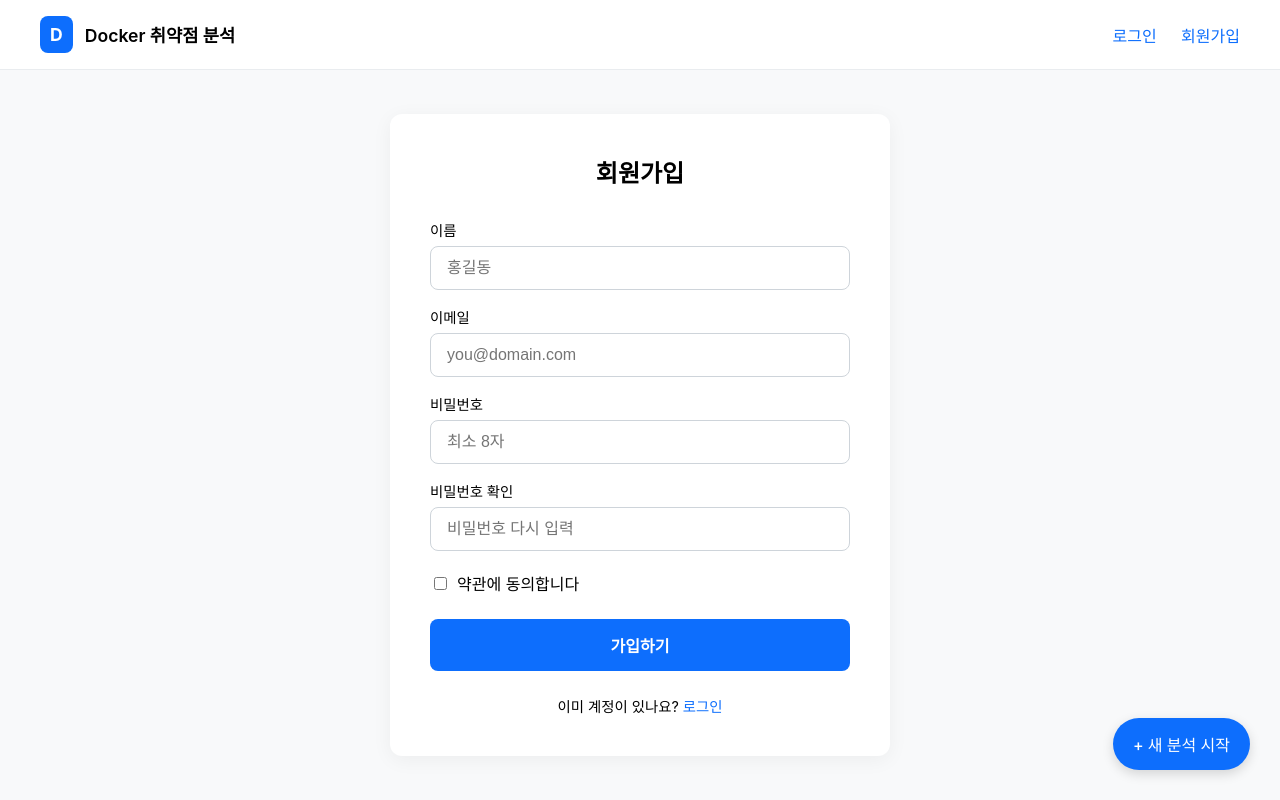
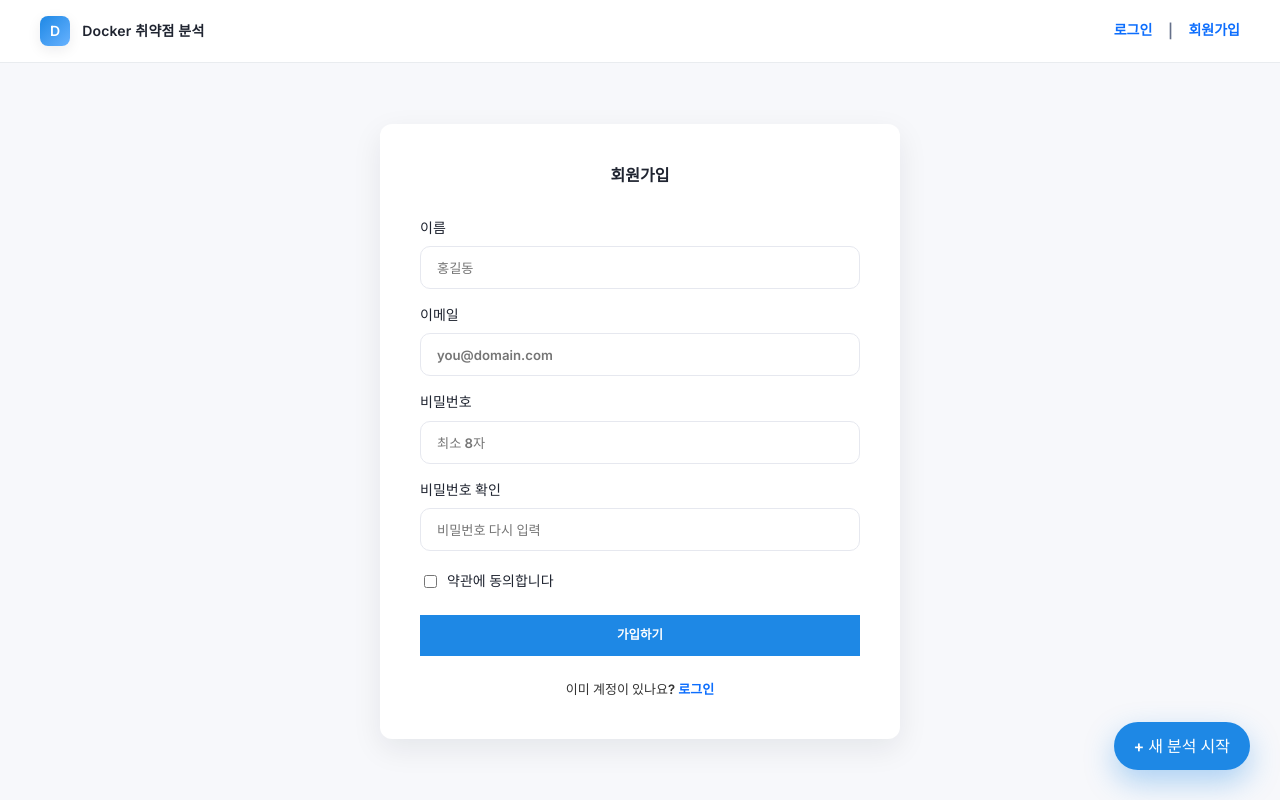
Before and after one commit to s3zer0/system-security, a Django app: page /accounts/signup/ in a window 1280 px wide. Run offline with Django 5.2, Linux system fonts and the light colour scheme.

Commit message:
회원가입폼 완성

```diff
--- a/accounts/templates/accounts/signup.html
+++ b/accounts/templates/accounts/signup.html
@@ -5,19 +5,27 @@
 {% block content %}
 <style>
     .signup-container {
-        background-color: #fff;
+        background-color: #ffffff;
+        border:1px soid #e6e8ef;
+        border-radius: 12px;
+        box-shadow: 0 10px 30px 0px #11182714;
+
+        width: 100%;
+        max-width: 520px;
+        text-align: center;
+
         padding: 40px;
-        border-radius: 12px;
-        box-shadow: 0 4px 20px rgba(0,0,0,0.05);
-        width: 100%;
-        max-width: 420px;
-        text-align: center;
+        box-sizing: border-box;
     }
     .signup-container h2 {
+        font-weight: 800;
+        font-size: 16px;
+        line-height: 23.2px;
+        color: #1f2430;
+
         margin-top: 0;
         margin-bottom: 30px;
-        font-size: 1.5rem;
-        font-weight: 600;
+        text-align: center;
     }
     .form-group {
         margin-bottom: 16px;
@@ -25,17 +33,30 @@
     }
     .form-group label {
         display: block;
-        margin-bottom: 6px;
-        font-weight: 500;
-        font-size: 0.9rem;
+        margin-bottom: 8px;
+        font-weight: 400;
+        font-size: 14px;
+        line-height: 20.3px;
+        color: #1f2430;
     }
     .form-control {
         width: 100%;
         padding: 12px 16px;
-        font-size: 1rem;
-        border: 1px solid #ced4da;
-        border-radius: 8px;
+        border: 1px solid #e6e8ef;
+        border-radius: 10px;
         box-sizing: border-box;
+
+        font-family: 'Inter', sans-serif;
+        font-weight: 400;
+        font-size: 14px;
+    }
+    .form-control::placeholder{
+        font-family: 'Inter',sans-serif;
+        font-weight: 400;
+        font-size: 13.2px;
+        line-height: 1;
+        color: #757575;
+        opacity: 1;
     }
     .form-check {
         text-align: left;
@@ -45,27 +66,46 @@
         align-items: center;
     }
     .form-check-input {
+        width: 13px;
+        height: 13px;
+        border-radius: 2.5px;
+        border: 1px solid #767676;
+        background-color: #ffffff;
         margin-right: 10px;
+    }
+    .form-check label{
+        font-weight: 400;
+        font-size: 14px;
+        line-height: 20.3px;
+        color: #1f2430;
     }
     .btn-submit {
         width: 100%;
         padding: 14px;
-        font-size: 1rem;
-        font-weight: 600;
-        color: #fff;
-        background-color: #0d6efd;
+        background-color: #1e88e5;
+
+        font-family: 'Inter',  sans-serif;
+        font-weight: 700;
+        font-size: 12.5px;
+        color: #ffffff;
+        line-height: 1;
+
+        padding: 14px 0;
+
         border: none;
-        border-radius: 8px;
         cursor: pointer;
     }
     .login-link {
         margin-top: 24px;
-        font-size: 0.9rem;
+        font-size: 13px;
+        line-height: 18.85px;
+        font-weight: 400;
+        color: #333;
     }
     .login-link a {
         color: #0d6efd;
         text-decoration: none;
-        font-weight: 500;
+        font-weight: 600;
     }
 
     .errorlist {
@@ -83,7 +123,6 @@
 
     <form method="post" novalidate>
         {% csrf_token %}
-
         {{ form.non_field_errors }}
 
         <div class="form-group">
--- a/accounts/templates/base.html
+++ b/accounts/templates/base.html
@@ -4,10 +4,21 @@
     <meta charset="UTF-8">
     <meta name="viewport" content="width=device-width, initial-scale=1.0">
     <title>{% block title %}Docker 취약점 분석{% endblock %}</title>
+
+    <link rel="preconnect" href="https://fonts.googleapis.com">
+    <link rel="preconnect" href="https://fonts.gstatic.com" crossorigin>
+
+    <link href="https://fonts.googleapis.com/css2?family=Inter:wght@600&display=swap" rel="stylesheet">
+
     <style>
         body {
-            font-family: -apple-system, BlinkMacSystemFont, "Segoe UI", Roboto, "Helvetica Neue", Arial, sans-serif;
-            background-color: #f8f9fa;
+            font-family: 'Inter', sans-serif;
+            font-weight: 600;
+            font-size: 14px;
+            line-height: 20.3px;
+            letter-spacing: 0;
+
+            background-color: #f7f8fb;
             margin: 0;
             display: flex;
             flex-direction: column;
@@ -25,35 +36,57 @@
         header .logo {
             display: flex;
             align-items: center;
-            font-size: 1.1rem;
-            font-weight: 600;
         }
         header .logo .icon {
-            background-color: #0d6efd;
+            background: linear-gradient(135deg, #1e88e5 0%, #67b2ff 100%);
+            box-shadow: 0px 4px 14px 0px #11182714;
+
             color: white;
+            font-weight: 700;
             border-radius: 8px;
             padding: 8px 10px;
             margin-right: 12px;
-            font-weight: bold;
+            line-height: 1;
+        }
+        header .logo span:not(.icon){
+            font-family: 'Inter', sans-serif;
+            font-weight: 700;
+            font-size: 14px;
+            line-height: 20.3px;
+            letter-spacing: 0.2px;
+            color: #1f2430;
+            vertical-align: middle;
         }
         header nav a {
             text-decoration: none;
             color: #0d6efd;
-            font-weight: 500;
-            margin-left: 20px;
+            font-weight: 600;
+        }
+        header nav .separator{
+            font-weight: 400;
+            color: #65708a;
+            margin: 0 12px;
+            vertical-align: middle;
+        }
+        header nav .welcome-msg{
+            color: #333;
+            font-weight: 600;
         }
         .fab {
             position: fixed;
             bottom: 30px;
             right: 30px;
-            background-color: #0d6efd;
+
+            background-color: #1e88e5;
+            box-shadow: 0 12px 30px 0px #1e88e559;
+            border-radius: 999px;
+
+            padding: 14px 20px;
+
             color: white;
             border: none;
-            border-radius: 50px;
-            padding: 14px 20px;
             font-size: 1rem;
             font-weight: 500;
-            box-shadow: 0 4px 12px rgba(0,0,0,0.15);
             cursor: pointer;
             text-decoration: none;
         }
@@ -73,8 +106,26 @@
             <span>Docker 취약점 분석</span>
         </div>
         <nav>
-            <a href="{% url 'login' %}">로그인</a>
-            <a href="{% url 'signup' %}">회원가입</a>
+            {% if user.is_authenticated %}
+                <span class="welcome-msg">
+                    {% if user.first_name %}
+                        <strong>{{user.first_name}}</strong>님, 환영합니다.
+                    {% else %}
+                        <strong>{{user.username}}</strong>님, 환영합니다.
+                    {% endif %}
+                </span>
+
+                <span class="separator">|</span>
+
+                <a href="{% url 'logout' %}">로그아웃</a>
+
+            {% else %}
+                <a href="{% url 'login' %}">로그인</a>
+
+                <span class="separator">|</span>
+
+                <a href="{% url 'signup' %}">회원가입</a>
+            {% endif %}
         </nav>
     </header>
 
```
Also changed, not shown: static/css/base.css (deleted, +0 -228 lines).
